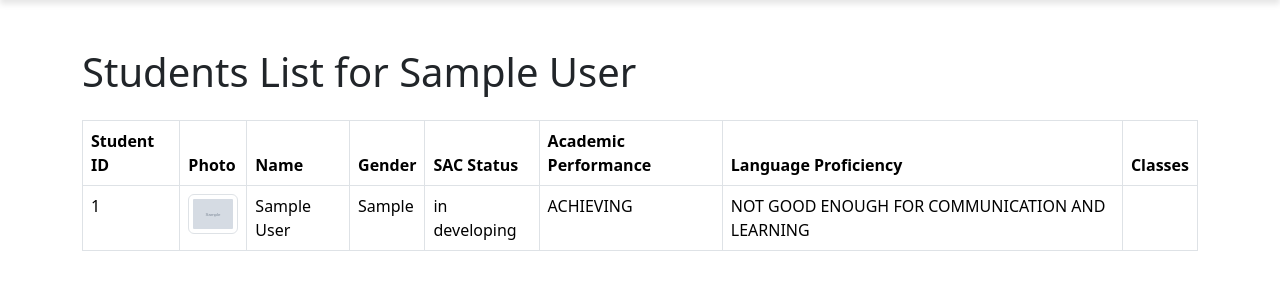
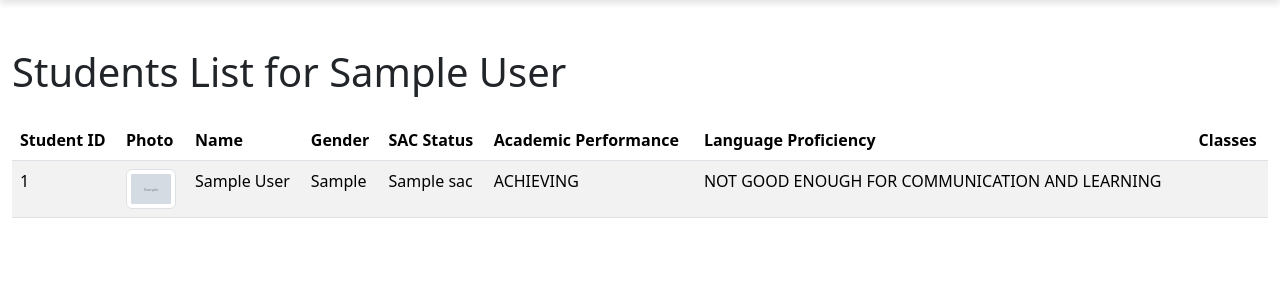
Before and after one commit to M1k3ez/burnsideseatingplanner, a Flask app: template MyISPl/templates/teacher/view_students.html in a window 1280 px wide. Shown: the part 64-364 px from the top of the page. Run offline with Flask 3, Linux system fonts and the light colour scheme; tables that the repository leaves empty hold one stand-in row (values such as "Sample post"); the template is opened without the code that fills it: values that come from a table or form of the project are taken from there, most other values are stand-ins (such as "Sample title", 1, 10 or a date in 2020); grey boxes marked "Sample" are stand-in pictures; parts of the project's set-up code (start-up, migrations or seed data) failed here and were passed over; some libraries are stand-ins or nearby versions.

Commit message:
Added more complex SAC status
- Mapped relationship for SAC and SAC status
- Upgraded teacher dashboard, make it fully fit the user viewport.
- Added some sample data, works pretty well.
- Fixed logout button bug.

```diff
--- a/MyISPl/models.py
+++ b/MyISPl/models.py
@@ -70,6 +70,32 @@ class User(UserMixin, db.Model):
     seating_plans = association_proxy('user_seating_plans', 'seating_plan')
 
 
+class Sac(db.Model):
+    __tablename__ = 'SAC'
+    sac_id = db.Column(db.Integer, primary_key=True, autoincrement=True)
+    sac_name = db.Column(db.String(), nullable=False, unique=True)
+
+    sac_students = relationship(
+        'SACStudent', back_populates='sac', cascade='all, delete-orphan')
+
+
+class SACStudent(db.Model):
+    __tablename__ = 'SACSTUDENT'
+    sac_id = db.Column(db.Integer, ForeignKey('SAC.sac_id'), primary_key=True,
+                       nullable=False)
+    student_id = db.Column(db.Integer, ForeignKey('STUDENT.student_id'),
+                           nullable=False)
+    class_id = db.Column(db.Integer, ForeignKey('CLASS.class_id'),
+                         nullable=False)
+
+    sac = relationship(
+        'Sac', back_populates='sac_students', lazy='subquery')
+    student = relationship(
+        'Student', back_populates='sac_students', lazy='subquery')
+    class_ = relationship(
+        'Class', back_populates='sac_students', lazy='subquery')
+
+
 class Student(db.Model):
     __tablename__ = 'STUDENT'
     student_id = db.Column(db.Integer, primary_key=True)
@@ -101,6 +127,8 @@ class Student(db.Model):
         cascade='all, delete-orphan')
     notes = relationship(
         'Note', back_populates='student', cascade='all, delete-orphan')
+    sac_students = relationship(
+        'SACStudent', back_populates='student', cascade='all, delete-orphan')
 
 
 class Class(db.Model):
@@ -116,6 +144,8 @@ class Class(db.Model):
         'SeatingPlan', back_populates='class_', cascade='all, delete-orphan')
     student_classes = relationship(
         'StudentClass', back_populates='class_', cascade='all, delete-orphan')
+    sac_students = relationship(
+        'SACStudent', back_populates='class_', cascade='all, delete-orphan')
 
 
 class Classroom(db.Model):
--- a/MyISPl/templates/nav.html
+++ b/MyISPl/templates/nav.html
@@ -69,7 +69,7 @@
         </div>
         <div class="modal-footer">
           <button type="button" class="btn btn-secondary" data-bs-dismiss="modal" aria-label="Close">Cancel</button>
-          <button type="button" class="btn btn-primary" id="confirmLogout">Logout</button>
+          <a  href="{{ url_for('auth.logout')}}"><button type="button" class="btn btn-primary" id="confirmLogout">Logout</button></a>
         </div>
       </div>
     </div>
--- a/MyISPl/templates/teacher/view_students.html
+++ b/MyISPl/templates/teacher/view_students.html
@@ -1,34 +1,45 @@
 {% extends "template.html" %}
+{% block content %}
 
-{% block content %}
-<div class="container mt-5">
+<div class="container-fluid mt-5">  <!-- Changed from container to container-fluid -->
     <h1 class="mb-4">Students List for {{ teacher.first_name }} {{ teacher.last_name }}</h1>
     {% if students %}
-        <table class="table table-bordered table-hover">
-            <thead class="thead-dark">
+    <table class="table table-striped">
+        <thead>
             <tr>
-                    <th scope="col">Student ID</th>
-                    <th scope="col">Photo</th>
-                    <th scope="col">Name</th>
-                    <th scope="col">Gender</th>
-                    <th scope="col">SAC Status</th>
-                    <th scope="col">Academic Performance</th>
-                    <th scope="col">Language Proficiency</th>
-                    <th scope="col">Classes</th>
+                <th col='scope'>Student ID</th>
+                <th col='scope'>Photo</th>
+                <th col='scope'>Name</th>
+                <th col='scope'>Gender</th>
+                <th col='scope'>SAC Status</th>
+                <th col='scope'>Academic Performance</th>
+                <th col='scope'>Language Proficiency</th>
+                <th col='scope'>Classes</th>
             </tr>
         </thead>
         <tbody>
             {% for student in students %}
             <tr>
                 <td>{{ student.student_id }}</td>
-                        <td><img src="{{ student.photo }}" alt="{{ student.first_name }} {{ student.last_name }}" class="img-thumbnail" style="max-width: 50px;"></td>
+                <td>
+                    <img src="{{ student.photo }}" alt="{{ student.student_id}}}" class="img-thumbnail" style="max-width: 50px;">
+                </td>
                 <td>{{ student.first_name }} {{ student.last_name }}</td>
                 <td>{{ student.gender }}</td>
-                        <td>in developing</td>
+                <td>
+                    {% if student.sac_students %}
+                        {% for sac_student in student.sac_students %}
+                            {{ sac_student.sac.sac_name }}
+                            {% if not loop.last %}, {% endif %}
+                        {% endfor %}
+                    {% else %}
+                        No SAC conditions
+                    {% endif %}
+                </td>
                 <td>{{ student.get_academic_performance() }}</td>
                 <td>{{ student.get_language_proficiency() }}</td>
                 <td>
-                            <ul class="list-unstyled">
+                    <ul>
                         {% for student_class in student.student_classes %}
                             {% if student_class.class_.user_id == teacher.user_id %}
                                 <li>{{ student_class.class_.class_name }} ({{ student_class.class_.class_code }})</li>
@@ -46,4 +57,6 @@
     </div>
     {% endif %}
 </div>
+
+
 {% endblock %}
```
Also changed, not shown: MyISPl/teacher.py (+10 -3 lines), MyISPl/data.sqlite3, 1 other file. Lines whose indentation alone changed are shown as unchanged.
